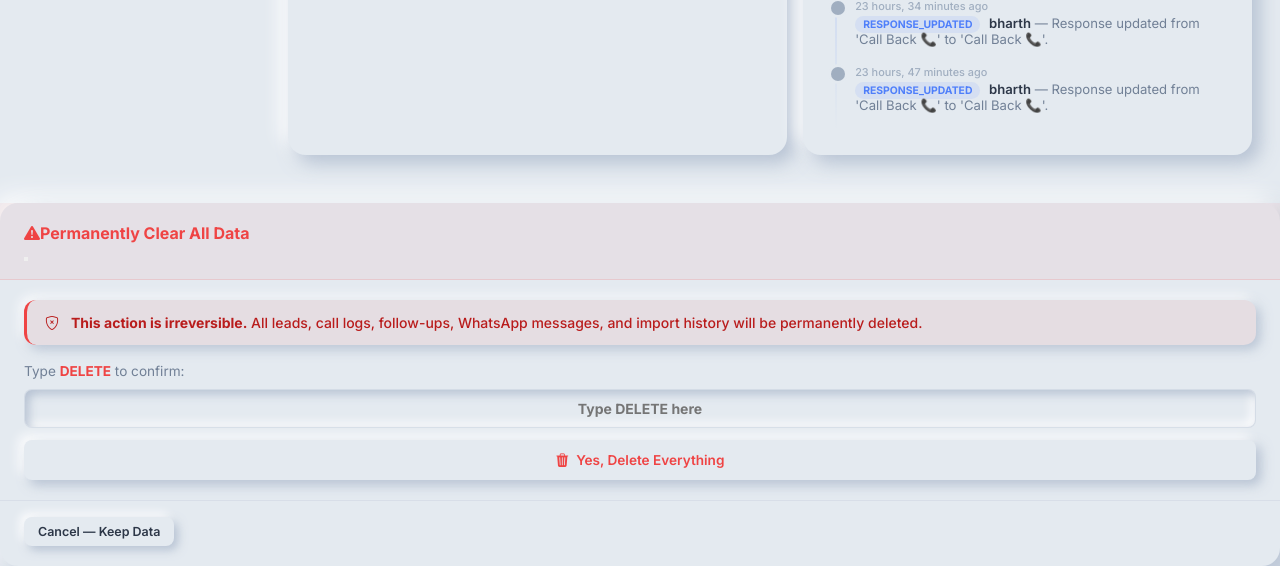
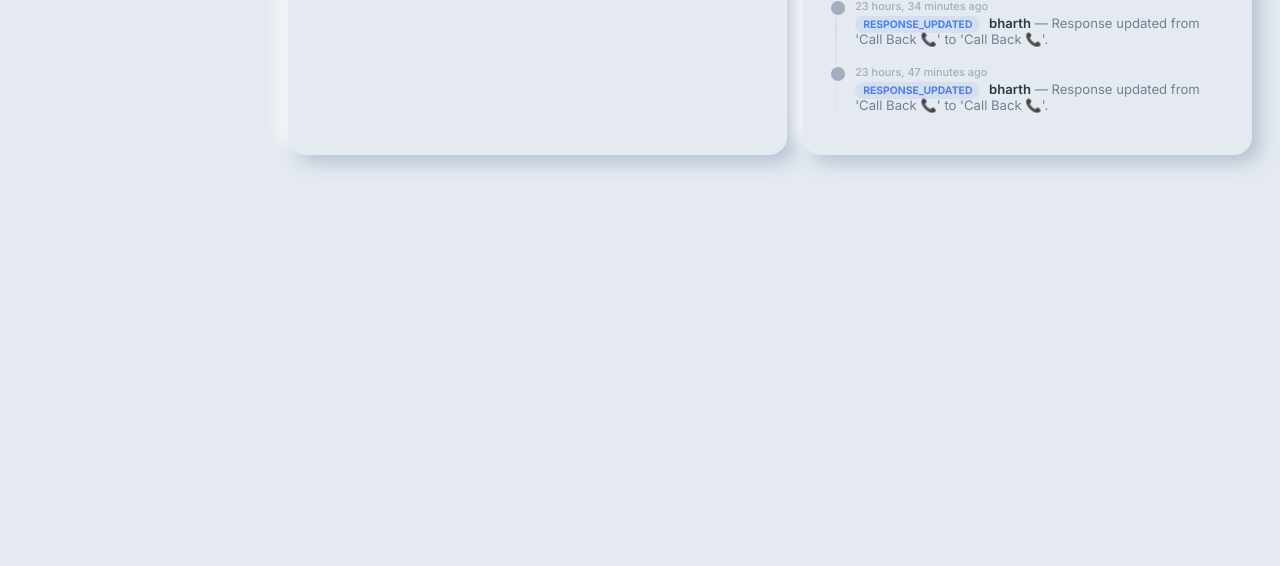
Before and after one commit to Purushlee/Dreamcadd_crm-, a Django app: page /md/ in a window 1280 px wide. Shown: the part 2960-3526 px from the top of the page. After the commit the page ends 3129 px from the top, so only its background shows below. Run offline with Django 5.2, Linux system fonts and the light colour scheme; a user stored in the database is signed in; data comes from the database, SQL or seed files in the repository.

Commit message:
feat: allow admin to edit telecaller credentials and names, clean dashboard delete modal UI, remove telecaller view from sidebar, add default WhatsApp message setting

```diff
--- a/leads/models.py
+++ b/leads/models.py
@@ -92,6 +92,29 @@ class CompanySettings(models.Model):
     main_phone = models.CharField(max_length=20, blank=True, default="+91 9876543210")
     email = models.EmailField(blank=True, default="info@dreamcadd.com")
     address = models.TextField(blank=True, default="123 Tech Park, Anna Salai, Chennai, Tamil Nadu")
+    default_whatsapp_message = models.TextField(
+        blank=True,
+        default="""Hi {{name}} 👋
+
+Good day from {{company_name}}!
+
+Thank you for your interest in our {{course}}.
+
+📚 Course: {{course}}
+🏢 Branch: {{branch}}
+
+I can share the complete:
+• Course details
+• Syllabus
+• Duration
+• Fees
+• Upcoming batch details
+
+Please let me know if you would like the details. 😊
+
+Regards,
+{{caller_name}}"""
+    )
 
     def save(self, *args, **kwargs):
         self.pk = 1  # Enforce Singleton pattern
--- a/leads/templates/leads/base.html
+++ b/leads/templates/leads/base.html
@@ -519,6 +519,7 @@ input[type="file"], textarea, select {
 /* ─────────────────────────────
    MODAL OVERRIDES
 ───────────────────────────── */
+.modal:not(.show) { display: none !important; }
 .modal-content {
   background: var(--bg);
   border: none;
@@ -815,7 +816,6 @@ input[type="file"], textarea, select {
     <div class="sidebar-section-label">Main</div>
     {% if user.is_md %}
       <a href="{% url 'md_dashboard' %}"       class="nav-item {% block nav_dashboard %}{% endblock %}"><i class="bi bi-speedometer2"></i> Dashboard</a>
-      <a href="{% url 'telecaller_dashboard' %}" class="nav-item {% block nav_telecaller_view %}{% endblock %}"><i class="bi bi-person-badge-fill"></i> Telecaller View</a>
       <a href="{% url 'bulk_allocate' %}"       class="nav-item {% block nav_leads %}{% endblock %}"><i class="bi bi-person-lines-fill"></i> Leads</a>
       <a href="{% url 'schedule_leads' %}"    class="nav-item {% block nav_schedules %}{% endblock %}"><i class="bi bi-calendar-check-fill"></i> Daily Schedules & Targets</a>
       <a href="{% url 'manage_callers' %}"      class="nav-item {% block nav_callers %}{% endblock %}"><i class="bi bi-headset"></i> Callers</a>
--- a/leads/templates/leads/md_dashboard.html
+++ b/leads/templates/leads/md_dashboard.html
@@ -334,43 +334,43 @@
   </div>
 </div>
 
-{% endblock %}
-
-{% block extra_js %}
-
 <!-- ══ Clear DB Modal ══ -->
-<div class="modal fade" id="clearDbModal" tabindex="-1" aria-hidden="true">
+<div class="modal fade" id="clearDbModal" tabindex="-1" aria-hidden="true" style="display:none;">
   <div class="modal-dialog modal-dialog-centered">
-    <div class="modal-content">
-      <div class="modal-header" style="background:rgba(239,68,68,.06);border-bottom-color:rgba(239,68,68,.15);">
-        <h5 class="modal-title" style="color:var(--danger);"><i class="bi bi-exclamation-triangle-fill me-2"></i>Permanently Clear All Data</h5>
-        <button type="button" class="btn-close" data-bs-dismiss="modal"></button>
+    <div class="modal-content" style="border-radius:20px; box-shadow:0 12px 32px rgba(239,68,68,0.25); border:1px solid rgba(239,68,68,0.2);">
+      <div class="modal-header" style="background:rgba(239,68,68,.06); border-bottom:1px solid rgba(239,68,68,.15); padding:16px 20px; border-radius:20px 20px 0 0;">
+        <h5 class="modal-title" style="color:var(--danger); font-weight:800; font-size:1.05rem;"><i class="bi bi-exclamation-triangle-fill me-2"></i>Permanently Clear All Data</h5>
+        <button type="button" class="btn-close" data-bs-dismiss="modal" aria-label="Close"></button>
       </div>
-      <div class="modal-body">
-        <div class="alert-neu alert-neu-danger mb-3">
-          <i class="bi bi-shield-x"></i>
-          <span><strong>This action is irreversible.</strong> All leads, call logs, follow-ups, WhatsApp messages, and import history will be permanently deleted.</span>
+      <div class="modal-body" style="padding:24px;">
+        <div class="alert-neu alert-neu-danger mb-3" style="border-radius:14px; padding:14px; background:rgba(239,68,68,0.08); border:1px solid rgba(239,68,68,0.2);">
+          <i class="bi bi-shield-x me-2 text-danger" style="font-size:1.2rem;"></i>
+          <span style="font-size:.85rem;"><strong style="color:var(--danger);">This action is irreversible.</strong> All leads, call logs, follow-ups, WhatsApp messages, and import history will be permanently deleted.</span>
         </div>
-        <p style="font-size:.85rem;color:var(--text-muted);margin-bottom:10px;">Type <strong style="color:var(--danger);">DELETE</strong> to confirm:</p>
+        <p style="font-size:.85rem; color:var(--text-muted); margin-bottom:10px;">Type <strong style="color:var(--danger);">DELETE</strong> to confirm:</p>
         <form method="post" action="{% url 'clear_database' %}" id="clearDbForm">
           {% csrf_token %}
           <input type="text" name="confirm_text" id="confirmDeleteInput"
                  placeholder="Type DELETE here" autocomplete="off" spellcheck="false"
-                 style="text-align:center;font-weight:700;font-size:1rem;margin-bottom:12px;">
+                 style="text-align:center; font-weight:700; font-size:1rem; margin-bottom:14px; border-radius:12px; padding:10px; width:100%;">
           <div>
             <button type="submit" id="confirmClearBtn" class="btn-neu w-100 btn-danger-neu" disabled
-                    style="padding:12px;width:100%;justify-content:center;">
-              <i class="bi bi-trash3-fill"></i> Yes, Delete Everything
+                    style="padding:12px; width:100%; justify-content:center; border-radius:14px; font-weight:700;">
+              <i class="bi bi-trash3-fill me-1"></i> Yes, Delete Everything
             </button>
           </div>
         </form>
       </div>
-      <div class="modal-footer">
-        <button type="button" class="btn-neu btn-neu-sm" data-bs-dismiss="modal">Cancel — Keep Data</button>
+      <div class="modal-footer" style="padding:12px 20px; border-top:1px solid rgba(0,0,0,0.06); border-radius:0 0 20px 20px;">
+        <button type="button" class="btn-neu btn-neu-sm" data-bs-dismiss="modal" style="border-radius:10px;">Cancel — Keep Data</button>
       </div>
     </div>
   </div>
 </div>
+
+{% endblock %}
+
+{% block extra_js %}
 
 <script>
 // Clear DB confirm logic
--- a/leads/views.py
+++ b/leads/views.py
@@ -29,8 +29,8 @@ from .models import (
 )
 from .services import (
     assign_lead_round_robin, import_leads_from_excel, log_lead_activity,
-    process_incoming_whatsapp, render_whatsapp_template, send_new_lead_message,
-    send_whatsapp_text
+    process_incoming_whatsapp, render_whatsapp_template, render_whatsapp_text,
+    send_new_lead_message, send_whatsapp_text
 )
 
 
@@ -342,6 +342,8 @@ def manage_callers(request):
             caller_id = request.POST.get("caller_id")
             caller = get_object_or_404(User, id=caller_id, role=User.Role.TELECALLER)
             new_username = request.POST.get("new_username", "").strip()
+            first_name = request.POST.get("first_name", "").strip()
+            last_name = request.POST.get("last_name", "").strip()
             new_password = request.POST.get("new_password", "").strip()
 
             updated_fields = []
@@ -354,6 +356,14 @@ def manage_callers(request):
                 caller.username = new_username
                 updated_fields.append(f"username to '{new_username}'")
 
+            if first_name != caller.first_name:
+                caller.first_name = first_name
+                updated_fields.append(f"first name to '{first_name}'")
+
+            if last_name != caller.last_name:
+                caller.last_name = last_name
+                updated_fields.append(f"last name to '{last_name}'")
+
             if new_password:
                 if len(new_password) < 6:
                     messages.error(request, "Password must be at least 6 characters long.")
@@ -365,13 +375,13 @@ def manage_callers(request):
                 caller.save()
                 log_security_event(
                     user=request.user,
-                    action=SecurityAuditLog.Action.USERNAME_CHANGED if "username" in updated_fields[0] else SecurityAuditLog.Action.PASSWORD_CHANGED,
+                    action=SecurityAuditLog.Action.USERNAME_CHANGED if any("username" in f for f in updated_fields) else SecurityAuditLog.Action.PASSWORD_CHANGED,
                     request=request,
-                    details=f"Admin updated credentials for telecaller '{old_username}': {', '.join(updated_fields)}"
+                    details=f"Admin updated telecaller '{old_username}': {', '.join(updated_fields)}"
                 )
-                messages.success(request, f"Credentials updated for telecaller '{old_username}': {', '.join(updated_fields)}.")
+                messages.success(request, f"Telecaller '{old_username}' updated: {', '.join(updated_fields)}.")
             else:
-                messages.info(request, f"No credentials changes were submitted for telecaller '{caller.username}'.")
+                messages.info(request, f"No profile changes were submitted for telecaller '{caller.username}'.")
             return redirect("manage_callers")
 
     return render(request, "leads/manage_callers.html", {"telecallers": telecallers, "form": form})
@@ -972,21 +982,36 @@ def manage_courses(request):
 
 @user_passes_test(is_md, login_url="login")
 def whatsapp_templates_view(request):
+    company = CompanySettings.load()
     templates = WhatsAppTemplate.objects.all().order_by("-created_at")
     if request.method == "POST":
-        form = WhatsAppTemplateForm(request.POST)
-        if form.is_valid():
-            tmpl = form.save(commit=False)
-            # Detect variables in body_text
-            vars_found = re.findall(r"\{\{([a-zA-Z0-9_]+)\}\}", tmpl.body_text)
-            tmpl.variables = list(set(vars_found))
-            tmpl.save()
-            messages.success(request, f"WhatsApp Template '{tmpl.template_name}' created (Status: {tmpl.status}).")
+        if request.POST.get("action") == "save_default_wa_message":
+            default_msg = request.POST.get("default_whatsapp_message", "").strip()
+            if default_msg:
+                company.default_whatsapp_message = default_msg
+                company.save()
+                messages.success(request, "Default DreamCadd WhatsApp message updated successfully.")
+            else:
+                messages.error(request, "Default WhatsApp message cannot be empty.")
             return redirect("whatsapp_templates")
+        else:
+            form = WhatsAppTemplateForm(request.POST)
+            if form.is_valid():
+                tmpl = form.save(commit=False)
+                # Detect variables in body_text
+                vars_found = re.findall(r"\{\{([a-zA-Z0-9_]+)\}\}", tmpl.body_text)
+                tmpl.variables = list(set(vars_found))
+                tmpl.save()
+                messages.success(request, f"WhatsApp Template '{tmpl.template_name}' created (Status: {tmpl.status}).")
+                return redirect("whatsapp_templates")
     else:
         form = WhatsAppTemplateForm()
 
-    return render(request, "leads/whatsapp_templates.html", {"templates": templates, "form": form})
+    return render(request, "leads/whatsapp_templates.html", {
+        "templates": templates,
+        "form": form,
+        "default_whatsapp_message": company.default_whatsapp_message,
+    })
 
 
 @user_passes_test(is_md, login_url="login")
@@ -1327,6 +1352,9 @@ def lead_whatsapp(request, lead_id):
     if request.user.is_telecaller and lead.assigned_to_id != request.user.id:
         return HttpResponseForbidden("Access Denied: This lead is not assigned to you.")
 
+    company = CompanySettings.load()
+    default_wa_text = render_whatsapp_text(company.default_whatsapp_message, lead, caller=request.user)
+
     templates = WhatsAppTemplate.objects.filter(status=WhatsAppTemplate.Status.APPROVED)
     wa_messages = lead.whatsapp_messages.order_by("timestamp")
 
@@ -1334,6 +1362,7 @@ def lead_whatsapp(request, lead_id):
         "lead": lead,
         "templates": templates,
         "wa_messages": wa_messages,
+        "default_wa_text": default_wa_text,
         "courses": Course.objects.all(),
         "branches": Branch.objects.all(),
     })
```
Also changed, not shown: leads/services.py (+16 -5 lines), leads/templates/leads/lead_whatsapp.html (+6 -17 lines), leads/templates/leads/manage_callers.html (+12 -2 lines), leads/templates/leads/whatsapp_templates.html (+40 -0 lines), leads/migrations/0010_companysettings_default_whatsapp_message_and_more.py (added).
